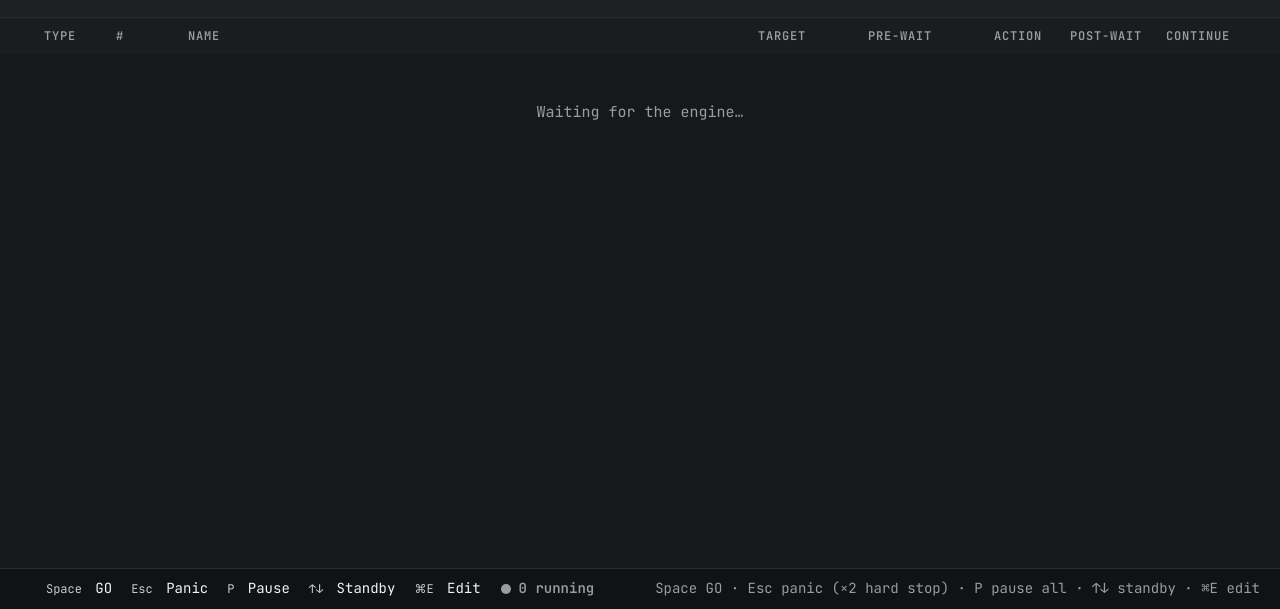
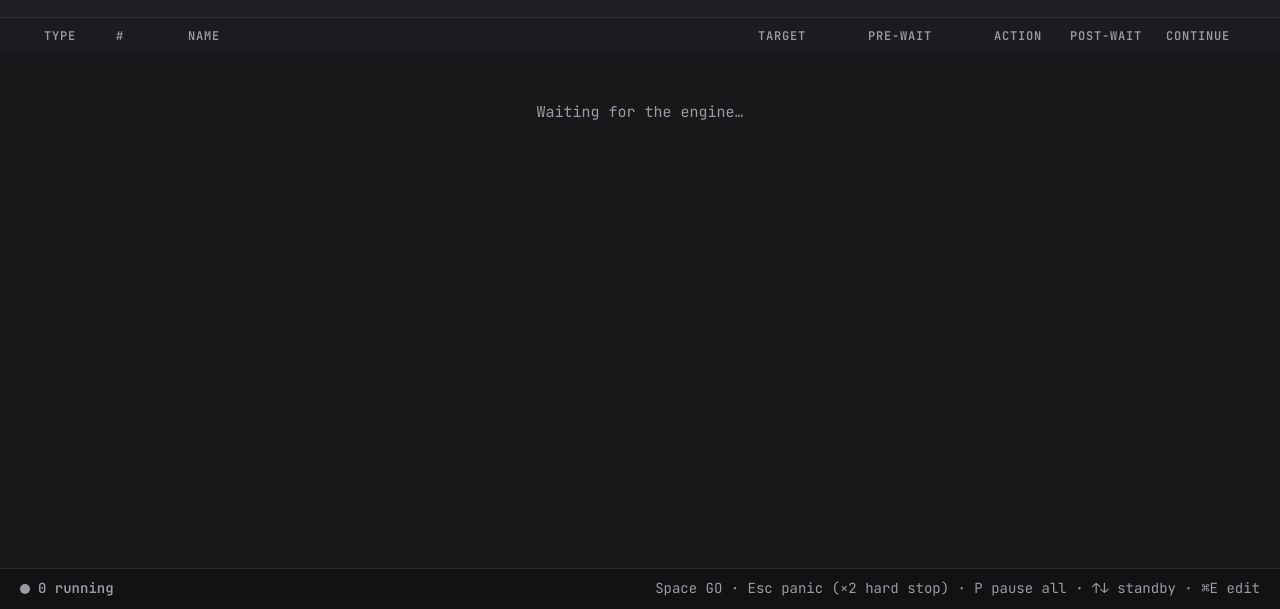
Before and after one commit to Plangloi/Rlab, a plain HTML site: page ui/dist/index.html in a window 1280 px wide. Shown: the part 191-800 px from the top of the page. Drawn offline with Linux system fonts and the light colour scheme.

Commit message:
README: screenshots of the operator UI and its three themes
Adds Standard (run + edit), Underground and Pro screenshots under
docs/screenshots, a feature overview and a theme gallery. Also fixes the
Pro footer key hints showing in the other themes.

Co-Authored-By: Claude Opus 5.5 <noreply@anthropic.com>

```diff
--- a/ui/dist/style.css
+++ b/ui/dist/style.css
@@ -827,7 +827,7 @@ body[data-theme="pro"] .console { display: flex; }
 
 /* footer */
 body[data-theme="pro"] .status { font-size: 12px; color: var(--muted); }
-.pro-keys { margin-left: auto; display: flex; flex-wrap: wrap; gap: 14px; }
+.pro-keys { margin-left: auto; flex-wrap: wrap; gap: 14px; } /* shown (flex) only in Pro */
 body[data-theme="pro"] .pro-keys { display: flex; }
 kbd { font: 12px "JetBrains Mono", monospace; color: var(--text-2); border: 1px solid var(--btn-line); border-radius: 4px; padding: 1px 5px; }
 
```
Also changed, not shown: docs/screenshots/pro-run.jpg (added), docs/screenshots/standard-edit.jpg (added), docs/screenshots/standard-run.jpg (added), docs/screenshots/underground-run.jpg (added), 1 other file.
